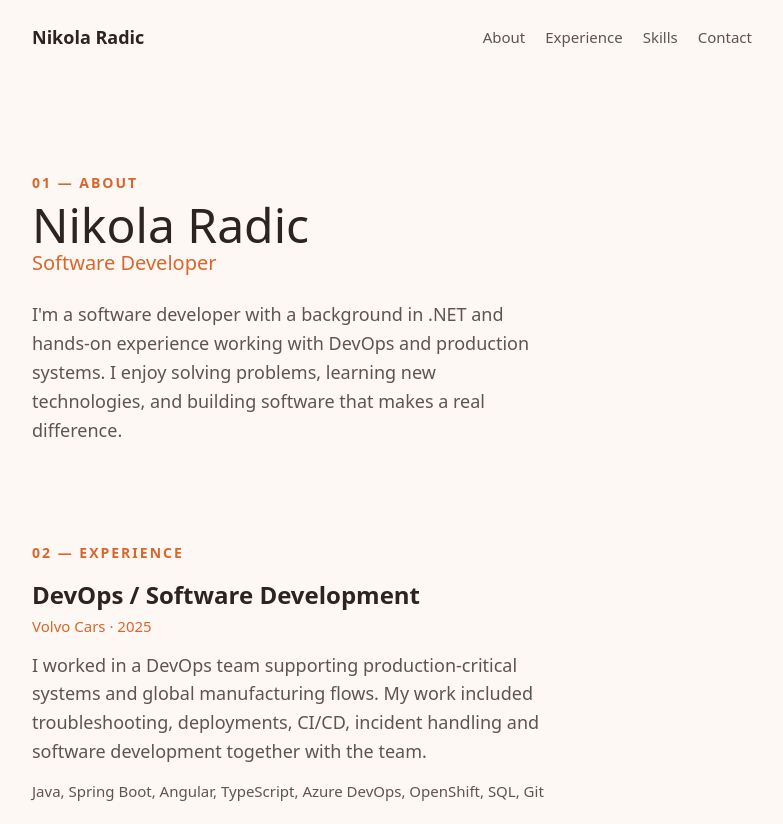
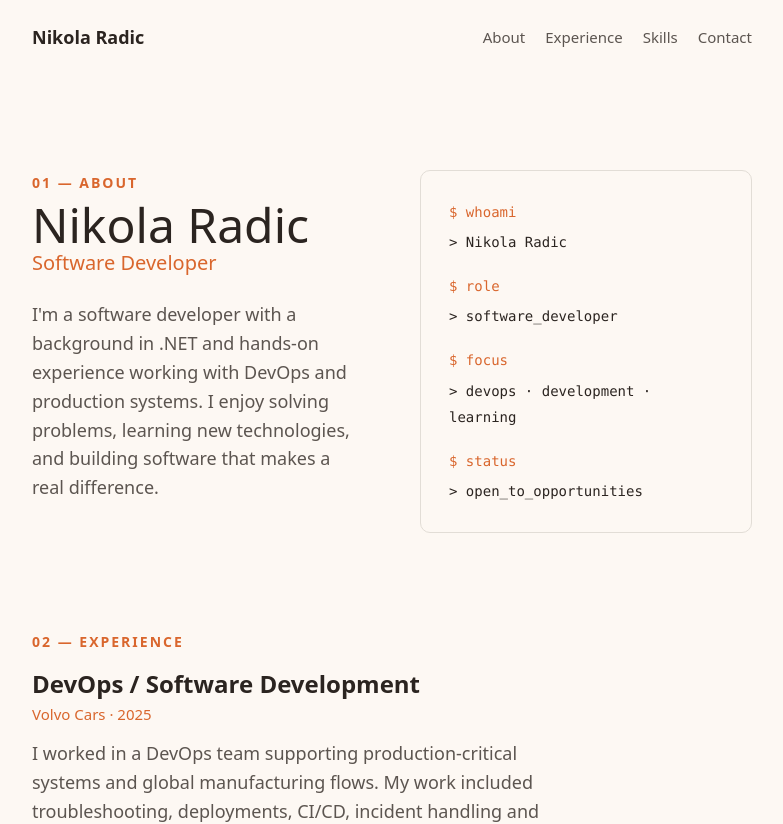
Before and after one commit to nikoradic/portfolio, a React (Vite) app: page / in a window 1280 px wide. Shown: the top 824 px of the page, without its empty margins (248-1031 px from the left). Built offline with nearby package versions, Linux system fonts and the light colour scheme.

Commit message:
Add terminal card to hero

```diff
--- a/src/App.css
+++ b/src/App.css
@@ -65,6 +65,41 @@
   max-width: 520px;
   font-size: 18px;
   line-height: 1.6;
+}
+
+.hero-grid {
+  width: 100%;
+  display: grid;
+  grid-template-columns: 1fr 1fr;
+  align-items: start;
+  gap: 56px;
+}
+
+.hero-terminal {
+  width: 100%;
+  box-sizing: border-box;
+  border: 1px solid #e2ddd6;
+  border-radius: 10px;
+  padding: 28px;
+  display: flex;
+  flex-direction: column;
+  gap: 18px;
+  font-family: ui-monospace, SFMono-Regular, Menlo, Consolas, monospace;
+  font-size: 14px;
+}
+
+.terminal-line {
+  display: flex;
+  flex-direction: column;
+  gap: 4px;
+}
+
+.terminal-prompt {
+  color: var(--accent);
+}
+
+.terminal-output {
+  color: var(--text-h);
 }
 
 .entry-role {
@@ -157,6 +192,10 @@
     font-size: 36px;
   }
 
+  .hero-grid {
+    grid-template-columns: 1fr;
+  }
+
   .skills-grid {
     grid-template-columns: 1fr;
     gap: 32px;
--- a/src/App.tsx
+++ b/src/App.tsx
@@ -14,15 +14,44 @@ function App() {
       </header>
       <main className="app">
         <section className="hero" id="about">
-          <p className="label">01 — ABOUT</p>
-          <h1>Nikola Radic</h1>
-          <p className="role">Software Developer</p>
-          <p className="intro">
-            I'm a software developer with a background in .NET and hands-on
-            experience working with DevOps and production systems. I enjoy
-            solving problems, learning new technologies, and building software
-            that makes a real difference.
-          </p>
+          <div className="hero-grid">
+            <div className="hero-text">
+              <p className="label">01 — ABOUT</p>
+              <h1>Nikola Radic</h1>
+              <p className="role">Software Developer</p>
+              <p className="intro">
+                I'm a software developer with a background in .NET and
+                hands-on experience working with DevOps and production
+                systems. I enjoy solving problems, learning new
+                technologies, and building software that makes a real
+                difference.
+              </p>
+            </div>
+            <div className="hero-terminal">
+              <div className="terminal-line">
+                <span className="terminal-prompt">$ whoami</span>
+                <span className="terminal-output">&gt; Nikola Radic</span>
+              </div>
+              <div className="terminal-line">
+                <span className="terminal-prompt">$ role</span>
+                <span className="terminal-output">
+                  &gt; software_developer
+                </span>
+              </div>
+              <div className="terminal-line">
+                <span className="terminal-prompt">$ focus</span>
+                <span className="terminal-output">
+                  &gt; devops · development · learning
+                </span>
+              </div>
+              <div className="terminal-line">
+                <span className="terminal-prompt">$ status</span>
+                <span className="terminal-output">
+                  &gt; open_to_opportunities
+                </span>
+              </div>
+            </div>
+          </div>
         </section>
         <section className="section" id="experience">
           <p className="label">02 — EXPERIENCE</p>
```
